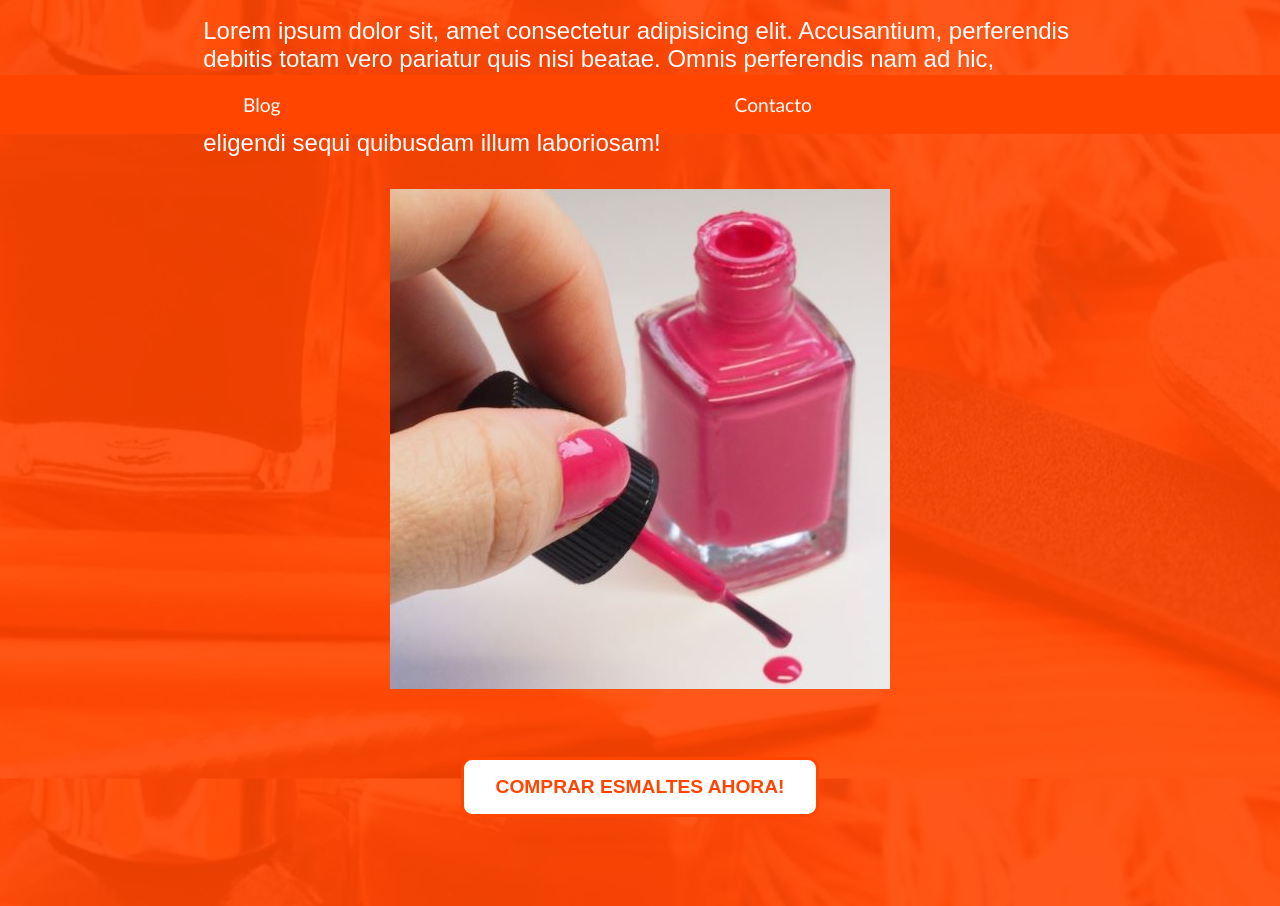
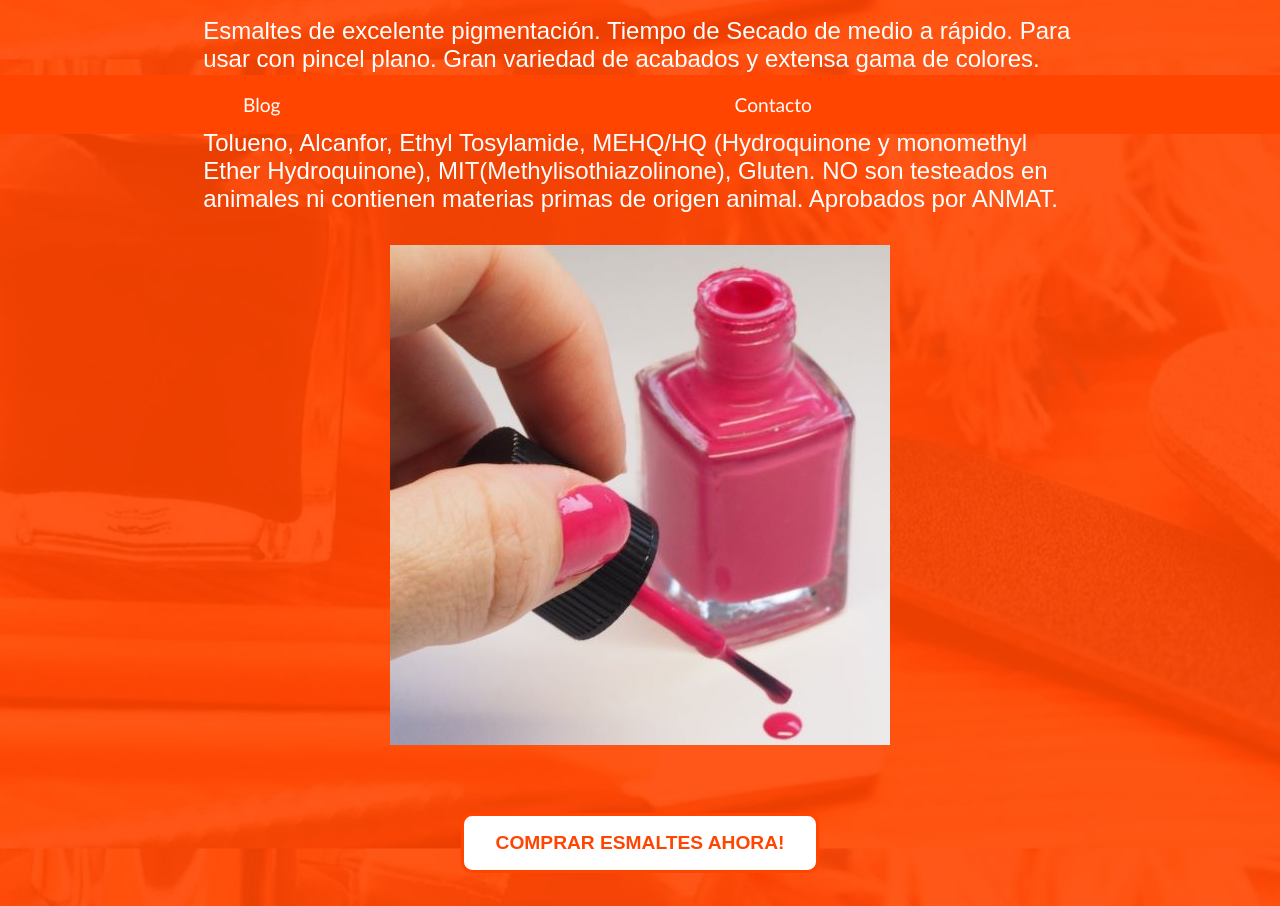
Before and after one commit to CesarCoder2021/FinalLasToconas, a website: page pages/productos.html in a window 1280 px wide. Shown: the part 666-1572 px from the top of the page. Drawn offline with Linux system fonts and the light colour scheme.

Commit message:
Cambios textos productos

```diff
--- a/pages/productos.html
+++ b/pages/productos.html
@@ -33,8 +33,8 @@
                 Un mundo de colores y brillos.
             </h4>
             <p>
-                Lorem ipsum dolor sit, amet consectetur adipisicing elit. Accusantium, perferendis debitis totam vero pariatur quis nisi beatae. Omnis perferendis nam ad hic, blanditiis delectus minima culpa molestias pariatur itaque aliquam ratione aut ducimus quod quos sit nemo mollitia earum deleniti? Qui odit cupiditate cum nulla, eligendi sequi quibusdam illum laboriosam!
-            </p>
+                Esmaltes de excelente pigmentación. Tiempo de Secado de medio a rápido. Para usar con pincel plano. Gran variedad de acabados y extensa gama de colores. Renovamos nuestros colores periódicamente. Hipoalergénicos. No contienen: Parabenos, Xileno, Triclosan, Formaldehido, Resina de Formaldehido, DBP, Tolueno, Alcanfor, Ethyl Tosylamide, MEHQ/HQ (Hydroquinone y monomethyl Ether Hydroquinone), MIT(Methylisothiazolinone), Gluten. NO son testeados en animales ni contienen materias primas de origen animal. Aprobados por ANMAT.
+             </p>
             <div>
                 <img src="../images/Producto/Prod_Esmaltes.jpg" alt="Esmaltes">
             </div>
@@ -50,7 +50,7 @@
                 Lleva la belleza a otro nivel.
             </h4>
             <p>
-                Lorem ipsum dolor sit, amet consectetur adipisicing elit. Accusantium, perferendis debitis totam vero pariatur quis nisi beatae. Omnis perferendis nam ad hic, blanditiis delectus minima culpa molestias pariatur itaque aliquam ratione aut ducimus quod quos sit nemo mollitia earum deleniti? Qui odit cupiditate cum nulla, eligendi sequi quibusdam illum laboriosam!
+                Los mejores accesorios para que pueda volar tu creatividad. Cristales, Escamas, Mini hexágonos, para deco. Placas para Stamping.
             </p>
             <div>
                 <img src="../images/Producto/Prod_Accesorios.jpg" alt="Accesorios">
@@ -67,7 +67,7 @@
                 Todas tus ideas serán posibles.
             </h4>
             <p>
-                Lorem ipsum dolor sit, amet consectetur adipisicing elit. Accusantium, perferendis debitis totam vero pariatur quis nisi beatae. Omnis perferendis nam ad hic, blanditiis delectus minima culpa molestias pariatur itaque aliquam ratione aut ducimus quod quos sit nemo mollitia earum deleniti? Qui odit cupiditate cum nulla, eligendi sequi quibusdam illum laboriosam!
+                Cabinas: LED, UV, Para manos y pies, Portatiles, Secado por ventilación para esmalte estandar, Extractoras de polvos, etc.; Tornos: Con y sin regulación de velocidad, Portables, Colgantes, con pedal; Esterilizadores: de cuarzo, Jarra sanitizante, etc.; Accesorios: Pinceles, Limas, Bloques, Quita polvo, Moldes para uñas, Articulos para stamping, Tips, Manos y dedos de practica, Uñeros de practica, Maniluvios, etc.; Instrumental: Alicate curvo, recto y para cuticulas, Cajas, tambores y bandejas de acero inoxidable, Raspacallos, Esteca, Gubias, Palo de Golf, Sacacomedones, etc.; Insumos: Geles y Polimeros de varios colores, Monomeros, Adhere, Primer, Esmaltes Semipermanentes, Removedores, Quita esmaltes; Hidromasajeadores; Toallas, Guantes descartables y varios articulos más ...
             </p>
             <div>
                 <img src="../images/Producto/Prod_Herramientas.jpg" alt="Herramientas">
```
